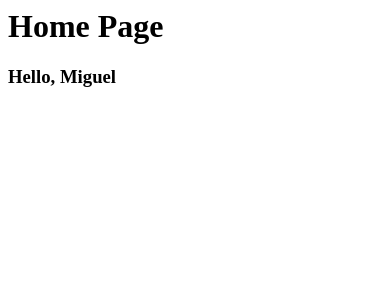
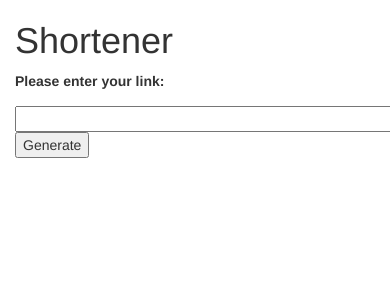
Before and after one commit to kazanzhy/shortener, a Flask app: page / in a window 390 px wide; the page is wider, and only the part inside the window is pictured. Shown: the top 300 px of that part. Run offline with Flask 2, Linux system fonts and the light colour scheme; some libraries are stand-ins or nearby versions.

Commit message:
Almost works

```diff
--- a/shortener/__init__.py
+++ b/shortener/__init__.py
@@ -12,4 +12,6 @@ session = Session()
 
 # Application
 app = Flask(__name__)
+#app.config.from_object('config')
+
 from .views import *
--- a/shortener/config.py
+++ b/shortener/config.py
@@ -4,3 +4,8 @@ BASE_DIR = os.path.abspath(os.path.dirname(__file__))
 
 SQLALCHEMY_DATABASE_URI = 'sqlite:///' + os.path.join(BASE_DIR, 'db.sqlite')
 SQLALCHEMY_MIGRATE_REPO = os.path.join(BASE_DIR, 'migrations')
+
+CSRF_ENABLED = True
+SECRET_KEY = 'you-will-never-guess'
+
+HOST = '0.0.0.0:5000'
--- a/shortener/forms.py
+++ b/shortener/forms.py
@@ -1,4 +1,5 @@
 from wtforms import Form, StringField, validators
 
+
 class MainForm(Form):
-    link = StringField('Link', [validators.Length(min=3, max=55)])
+    link = StringField('Link', [validators.Length(min=3, max=55), validators.Required(), validators.URL()])
--- a/shortener/templates/base.html
+++ b/shortener/templates/base.html
@@ -1,8 +1,29 @@
-<html>
-    <head>
-        <title>{% block title %} Home Page {% endblock %}</title>
-    </head>
-    <body>
-        {% block content %}{% endblock %}
-    </body>
+<!DOCTYPE html>
+<html lang="en">
+<head>
+
+    {% block title %}
+        <title>Shortener </title>
+    {% endblock %}
+    <meta charset="utf-8">
+    <meta name="viewport" content="width=device-width, initial-scale=1">
+    <link rel="stylesheet" href="https://maxcdn.bootstrapcdn.com/bootstrap/3.3.7/css/bootstrap.min.css">
+    <script src="https://ajax.googleapis.com/ajax/libs/jquery/1.12.4/jquery.min.js"></script>
+    <script src="https://maxcdn.bootstrapcdn.com/bootstrap/3.3.7/js/bootstrap.min.js"></script>
+
+</head>
+
+<body>
+    <div class="container-fluid">
+        <div class="row">
+            <div class="col-sm-2">
+            </div>
+            <div class="col-sm-10 ">
+            {% block content %}
+            {% endblock %}
+            </div>
+        </div>
+    </div>
+</body>
+
 </html>
--- a/shortener/templates/home.html
+++ b/shortener/templates/home.html
@@ -2,12 +2,16 @@
 
 {% block content %}
 
-<h1>Home Page</h1>
+<h1>Shortener</h1>
 
-{% if user %}
-    <h3>Hello, {{user.nickname}}</h3>
-{% else %}
-    <h3>Hello, anonymous</h3>
-{% endif %}
+<form action="" method="post" name="home">
 
+    <p><label class="col-form-label">Please enter your link:</label></p>
+
+    <p>{{ form.link(size=60) }} <input type="submit" value="Generate"></p>
+
+</form>
+<p>
+{% if code %} Your shortlink: http://{{ host }}/{{ code }}{% endif %}
+</p>
 {% endblock %}
--- a/shortener/views.py
+++ b/shortener/views.py
@@ -1,15 +1,19 @@
+
 from flask import request, render_template, redirect, url_for, abort
 from . import app, session
 from .models import *
 from .forms import *
-
+from .additions import get_code, generate_code
+from .config import HOST
 
 @app.route('/', methods = ['GET', 'POST'])
 def home():
-    nickname = request.args.get('nickname', 'Miguel')
-    user = {'nickname': nickname}
-    #session.commit()
-    return render_template('home.html', user = user)
+    form = MainForm(request.form)
+    if request.method == 'POST' and form.validate():
+        link = form.link.data
+        code = get_code(session, link)
+        return render_template('home.html', form = form, code = code, host = HOST)
+    return render_template('home.html', form = form)
 
 
 @app.route('/admin')
```
Also changed, not shown: shortener/additions.py (added, +23 -0 lines), shortener/db.sqlite, 1 other file.
